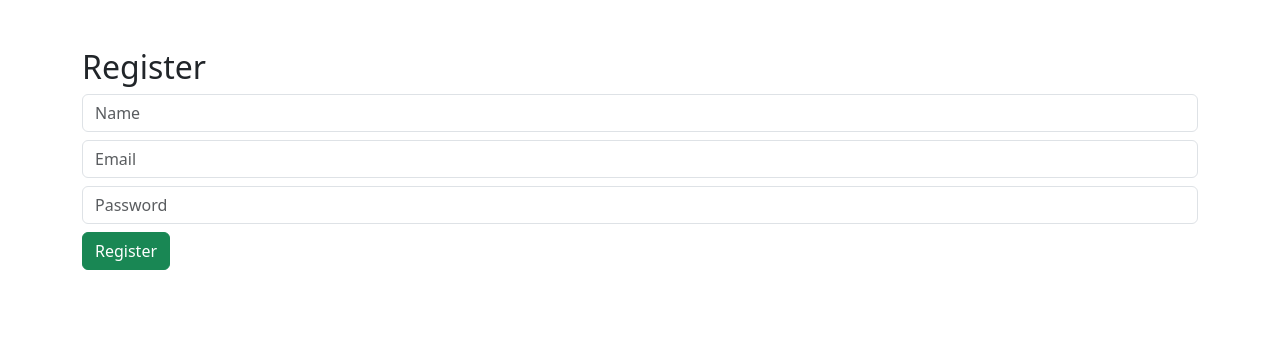
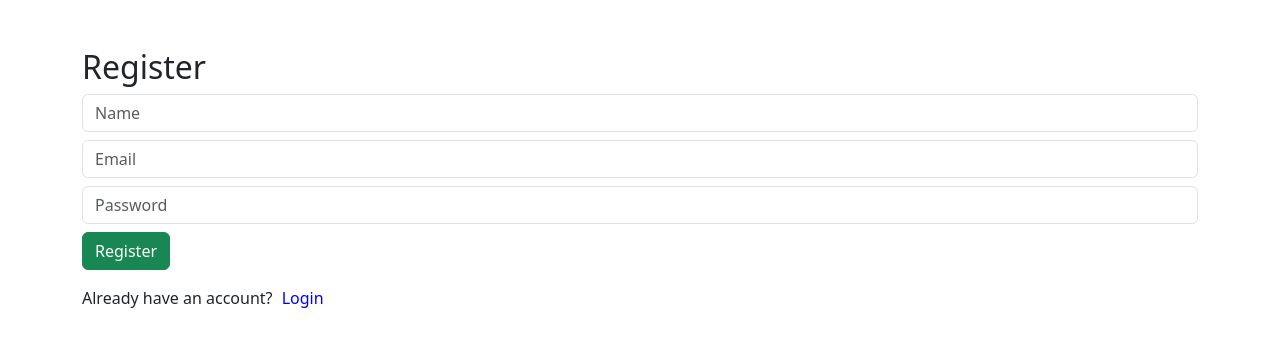
Before and after one commit to 23f2001943/hospital-management-system-v2, a Vue app in the folder frontend/: page /register in a window 1280 px wide. Shown: the top 346 px of the page. Built offline with nearby package versions, Linux system fonts and the light colour scheme.

Commit message:
login link in register page

```diff
--- a/frontend/src/pages/Register.vue
+++ b/frontend/src/pages/Register.vue
@@ -7,6 +7,15 @@
     <input v-model="password" type="password" class="form-control mb-2" placeholder="Password" />
 
     <button class="btn btn-success" @click="register">Register</button>
+    <div class="mt-3">
+    <span>Already have an account?</span>
+    <span
+      style="color: blue; cursor: pointer; margin-left: 5px;"
+      @click="goToLogin"
+    >
+      Login
+    </span>
+  </div>
   </div>
 </template>
 
@@ -22,6 +31,9 @@ export default {
     };
   },
   methods: {
+    goToLogin() {
+  this.$router.push("/login");
+},
     async register() {
       try {
         await axios.post("http://127.0.0.1:5000/auth/register", {
```
